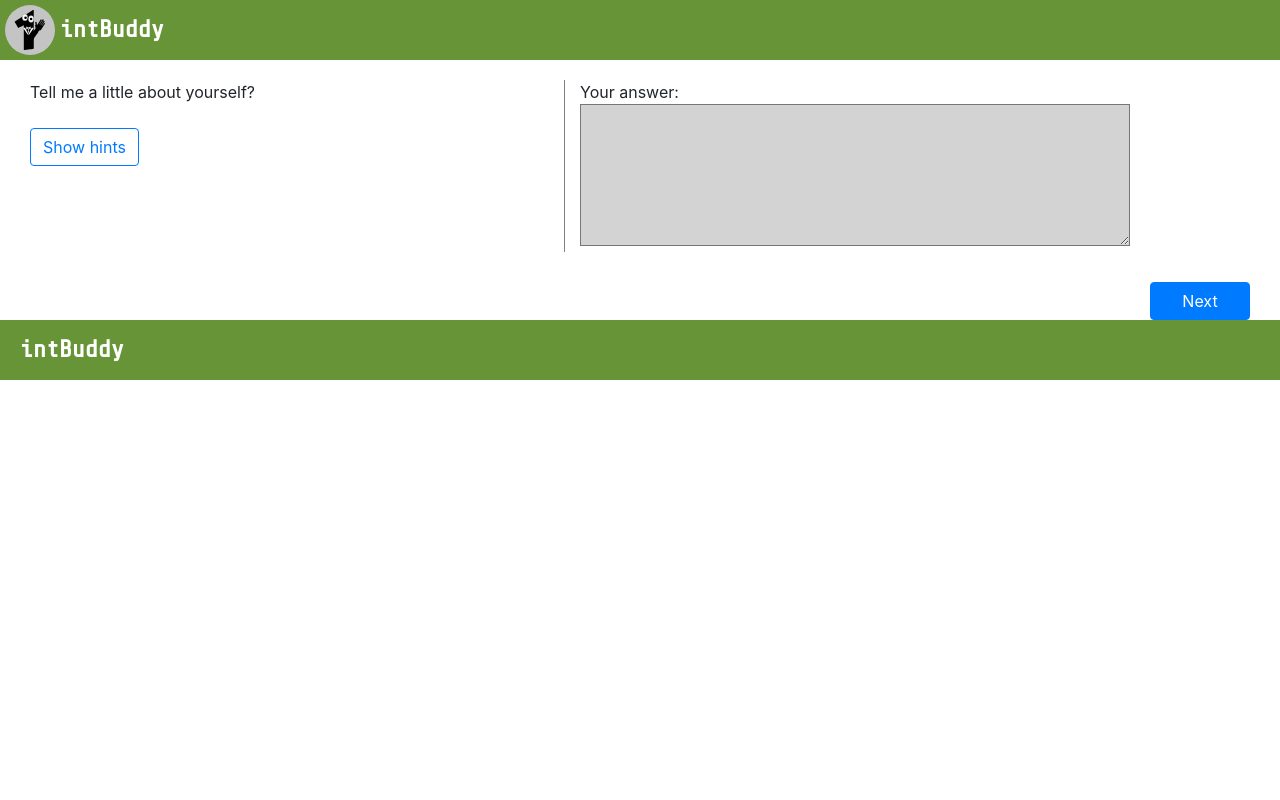
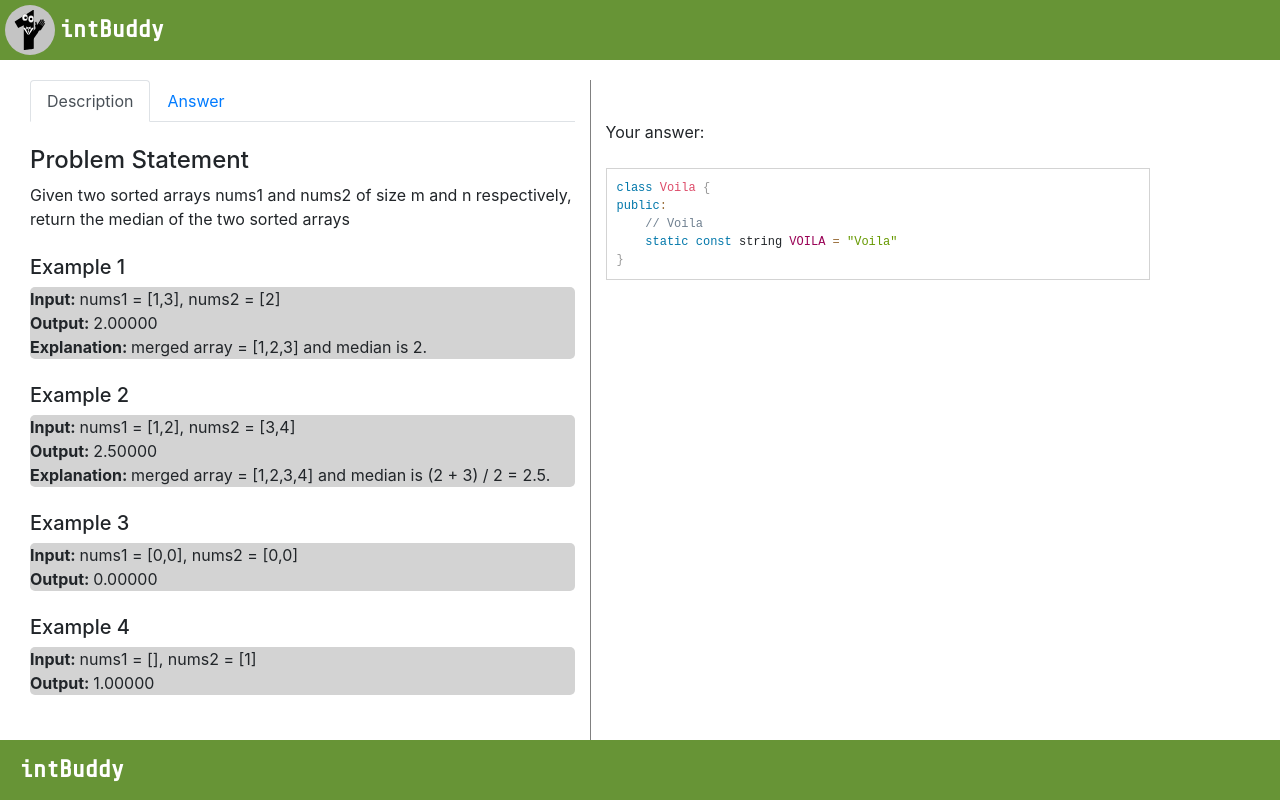
Before and after one commit to kemalfidan/int-buddy, a Next.js app: page /questions in a window 1280 px wide. Built offline with nearby package versions, Linux system fonts and the light colour scheme.

Commit message:
coding question

```diff
--- /dev/null
+++ b/components/codePrettier.js
@@ -0,0 +1,36 @@
+import React from "react";
+import Editor from "react-simple-code-editor";
+import { highlight, languages } from "prismjs/components/prism-core";
+import "prismjs/components/prism-clike";
+import "prismjs/components/prism-javascript";
+import "prismjs/themes/prism.css"; //Example style, you can use another
+
+
+const CodePrettier = (props) => {
+
+  let code, setCode;
+  if ("state" in props) {
+    [code, setCode] = React.useState(
+      props.state.yourAnswer
+    );
+  } else {
+    [code, setCode] = React.useState(
+      props.children
+    );
+  }
+  return (
+     <Editor
+      value={code}
+      onValueChange={(code) => {setCode(code); if ("state" in props) props.state.yourAnswer = code}}
+      highlight={(code) => highlight(code, languages.js)}
+      padding={10}
+      style={{
+        fontFamily: '"Fira code", "Fira Mono", monospace',
+        fontSize: 12,
+      }}
+      disabled={props.disabled}
+    />
+  );
+}
+
+export default CodePrettier;
--- /dev/null
+++ b/components/codingQuestion.js
@@ -0,0 +1,169 @@
+import React, { Component } from 'react';
+import Layout from 'components/Layout';
+import Head from 'next/head'
+import CodePrettier from 'components/codePrettier'
+class CodeingQuestion extends Component {
+
+  /* to do the intro_questions should be pulled from its parent */
+  questions = {
+    "problem_statement": "Given two sorted arrays nums1 and nums2 of size m and n respectively, return the median of the two sorted arrays",
+    "examples": [ {"input": "nums1 = [1,3], nums2 = [2]", "output": "2.00000", "explanation": "merged array = [1,2,3] and median is 2."},
+                  {"input": "nums1 = [1,2], nums2 = [3,4]", "output": "2.50000", "explanation": "merged array = [1,2,3,4] and median is (2 + 3) / 2 = 2.5."},
+                  {"input": "nums1 = [0,0], nums2 = [0,0]", "output": "0.00000"},
+                  {"input": "nums1 = [], nums2 = [1]", "output": "1.00000"}],
+    "answer": String.raw`def median(A, B):
+    m, n = len(A), len(B)
+    if m > n:
+        A, B, m, n = B, A, n, m
+    if n == 0:
+        raise ValueError
+
+    imin, imax, half_len = 0, m, (m + n + 1) / 2
+    while imin <= imax:
+        i = (imin + imax) / 2
+        j = half_len - i
+        if i < m and B[j-1] > A[i]:
+            # i is too small, must increase it
+            imin = i + 1
+        elif i > 0 and A[i-1] > B[j]:
+            # i is too big, must decrease it
+            imax = i - 1
+        else:
+            # i is perfect
+
+            if i == 0: max_of_left = B[j-1]
+            elif j == 0: max_of_left = A[i-1]
+            else: max_of_left = max(A[i-1], B[j-1])
+
+            if (m + n) % 2 == 1:
+                return max_of_left
+
+            if i == m: min_of_right = B[j]
+            elif j == n: min_of_right = A[i]
+            else: min_of_right = min(A[i], B[j])
+
+            return (max_of_left + min_of_right) / 2.0"`,
+    "hints": ["Summarize your professional standing", "Elaborate on your experiences and achievements", "Conclude with a lead-in to the next part of the conversation"],
+    "example": "My name is Kareem Ali. I’m the product development manager at Smart Solutions. \
+               I’ve created over a dozen apps designed to streamline sales and marketing activities for busy professionals. \
+               I see myself as a relentless problem-solver, and I’m always looking for a new challenge. \
+               I’ve recently gotten interested in recreational boating and noticed that the sales professionals at Dockside Boats don’t seem to have a streamlined system for tracking their sales. \
+               I’d love to discuss your needs in this area and find out if you’re interested in participating in beta testing for a new sales app I’m developing."
+  };
+
+  state = {
+    showHints: false,
+    showDescription: true,
+    showAnswer: false,
+    yourAnswer: "class Voila {\npublic:\n    // Voila\n    static const string VOILA = \"Voila\"\n}"
+  };
+
+  hintsHandler = () => {
+    let h = !this.state.showHints;
+    this.setState({showHints : h});
+  };
+
+  showAnswer = () => {
+    this.setState({showAnswer: true, showDescription: false});
+  }
+
+  showDescription = () => {
+    console.log(this.state);
+    this.setState({showAnswer: false, showDescription: true});
+  }
+
+  render() {
+    return (
+      <>
+        <div className="container mycontainer">
+          <div className="row">
+            <div className="col" style={{borderRight: "1px solid grey", overflow: "auto", height:"100vh"}}>
+              <nav>
+                <div className="nav nav-tabs" id="nav-tab" role="tablist">
+                  <a onClick={this.showDescription} className={this.state.showDescription ? "nav-item nav-link active" : "nav-item nav-link"} href="#">Description</a>
+                  <a onClick={this.showAnswer} className={this.state.showAnswer ? "nav-item nav-link active" : "nav-item nav-link"} href="#">Answer</a>
+
+                </div>
+              </nav>
+              <div className="tab-content" id="nav-tabContent">
+                <br/>
+                <div className="tab-pane fade show active">
+
+                  { this.state.showDescription && <>
+                    <h4>Problem Statement</h4>
+                    <div>{this.questions.problem_statement}</div> <br/>
+                    {this.questions.examples.map( (example, index) => {
+                      return (
+                        <div key={index}>
+                          <h5>Example {index+1}</h5>
+                          <div className="exampleBlock">
+                            <div><b>Input: </b>{example.input}</div>
+                            <div><b>Output: </b>{example.output}</div>
+                            {"explanation" in example && <div><b>Explanation: </b>{example.explanation}</div>}
+                          </div>
+                          <br/>
+                        </div>
+
+                    )})}
+
+                  </> }
+
+                  { this.state.showAnswer && <>
+
+                    <div style={{border: "1px solid lightgrey"}}>
+                      <CodePrettier language="java" disabled={true}>{this.questions.answer}</CodePrettier>
+                    </div>
+                  </> }
+
+
+                </div>
+
+
+                <div style={{marginBottom: "200px"}}></div>
+
+              </div>
+
+            </div>
+            <div className="col" style={{marginTop: "40px"}}>
+
+              Your answer: <br/> <br/>
+              <div style={{border: "1px solid lightgrey"}}>
+                <CodePrettier language="java" state={this.state}></CodePrettier>
+              </div>
+            </div>
+
+          </div>
+        </div>
+
+
+        <style jsx>{`
+
+
+          .mycontainer {
+            margin: 20px;
+            padding: 0px 10px 0px 10px;
+          }
+
+          .textInput {
+            background-color: lightgrey;
+            padding: 10px;
+            margin-right: 20px;
+          }
+          .textLabel {
+            margin: 0px;
+          }
+
+          .exampleBlock {
+            background-color: lightgrey;
+            border-radius: 5px;
+            padding 5px 5px 5px 15px;
+          }
+
+        `}</style>
+
+      </>
+    );
+  }
+}
+
+export default CodeingQuestion;
--- a/package.json
+++ b/package.json
@@ -16,6 +16,8 @@
     "next": "^10.0.7",
     "react": "16.13.1",
     "react-dom": "16.13.1",
+    "react-simple-code-editor": "^0.11.0",
+    "react-syntax-highlighter": "^15.4.3",
     "sass": "^1.32.7"
   },
   "devDependencies": {
--- a/pages/questions.js
+++ b/pages/questions.js
@@ -1,18 +1,19 @@
 import React, { Component } from 'react';
 import IntroQuestion from "components/introQuestion";
 import MCQuestion from "components/mcQuestion";
+import CodingQuestion from "components/codingQuestion";
 import Layout from "components/Layout"
 import Header from 'components/Header'
 import Head from 'next/head'
 import Footer from 'components/Footer';
 
 var appTitle = "intBuddy";
-const max_questions = 2;
+const max_questions = 3;
 /* question for */
 class questions extends Component {
 
   state = {
-    questionIndex : 0
+    questionIndex : 2
   };
 
   previousHandler = () => {
@@ -29,26 +30,28 @@ class questions extends Component {
     return (
       <>
         <Head>
-            <title>intBuddy</title>
+            <title>{appTitle}</title>
             <meta name="viewport" content="width=device-width, initial-scale=1" />
             <meta charSet="utf-8" />
             <link rel="stylesheet" href="https://stackpath.bootstrapcdn.com/bootstrap/4.3.1/css/bootstrap.min.css" integrity="sha384-ggOyR0iXCbMQv3Xipma34MD+dH/1fQ784/j6cY/iJTQUOhcWr7x9JvoRxT2MZw1T" crossOrigin="anonymous"/>
         </Head>
 
-        <Header appTitle="intBuddy"/>
+        <Header appTitle={appTitle}/>
 
         { this.state.questionIndex == 0 && <IntroQuestion></IntroQuestion> }
         { this.state.questionIndex == 1 && <MCQuestion></MCQuestion> }
+        { this.state.questionIndex == 2 && <CodingQuestion></CodingQuestion> }
 
         <div className="navBn">
           { this.state.questionIndex != 0 && <button onClick={this.previousHandler} type="button" className="btn btn-primary previous">Previous</button> }
           { this.state.questionIndex != max_questions - 1 && <button onClick={this.nextHandler} type="button" className="btn btn-primary next">Next</button> }
         </div>
 
-        <Footer appTitle={appTitle} />
-        <style global jsx>{`
+        <div className="footer" > <Footer appTitle={appTitle} /> </div>
+        <style jsx>{`
           .navBn {
             margin-top: 30px;
+            margin-bottom: 150px;
           }
           .previous {
             float:left;
@@ -62,6 +65,12 @@ class questions extends Component {
             width: 100px;
           }
 
+          .footer {
+            position: fixed;
+            bottom: 0px;
+            width: 100%;
+          }
+
         `}</style>
 
       </>
```
Also changed, not shown: 2 other files (tests, documents, lock files or other folders).
